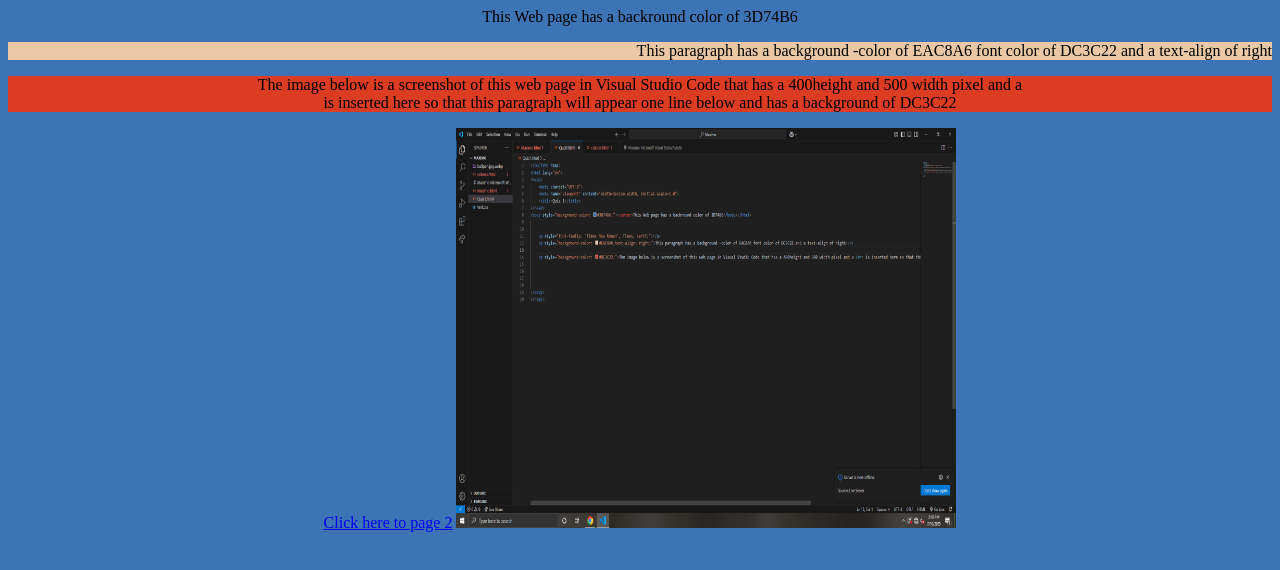
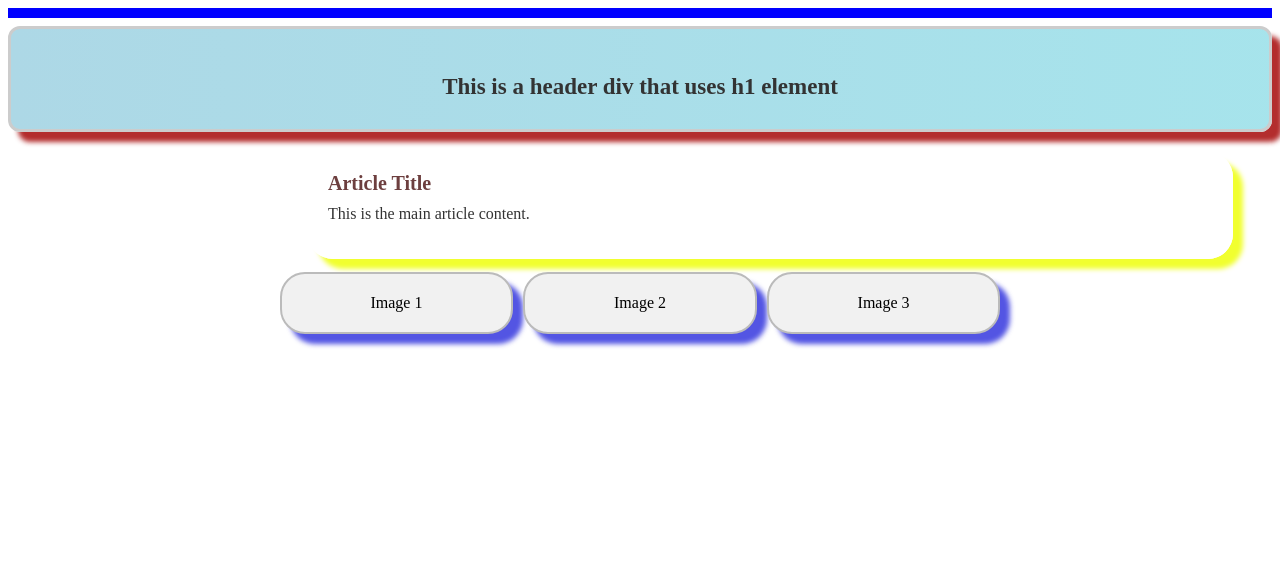
Before and after one commit to Hackercode152/My-First-Repository, a plain HTML site: page Quiz1.html in a window 1280 px wide. Drawn offline with Linux system fonts and the light colour scheme.

Commit message:
Add files via upload
Signed-off-by: Hackercode152 <111224622+Hackercode152@users.noreply.github.com>

```diff
--- a/Quiz1.html
+++ b/Quiz1.html
@@ -3,20 +3,21 @@
 <head>
     <meta charset="UTF-8">
     <meta name="viewport" content="width=device-width, initial-scale=1.0">
-    <title>Quiz 1</title>
+    <link rel="stylesheet" href="quiz.css">
+    <title>quiz</title>
 </head>
-<body style="background-color: #3D74B6;"><center>This Web page has a backround color of 3D74B6</body></html>
-
-
-    <p style="font-family: 'Times New Roman', Times, serif;"></p>
-    <p style="background-color: #EAC8A6;text-align: right;">This paragraph has a background -color of EAC8A6 font color of DC3C22 and a text-align of right</p>
-
-    <p style="background-color: #DC3C22;">The image below is a screenshot of this web page in Visual Studio Code that has a 400height and 500 width pixel and a <br> is inserted here so that this paragraph will appear one line below and has a background of DC3C22</p>
-
-     <a href="page2.html">Click here to page 2</a>
-     <img src="paint.jpeg" alt=""height="400" width="500">
-
-
-
-</body>
-</html>
+<body>
+    <hr color="blue" size="10">
+<!--Header-->
+<div class="header">
+    <h1>This is a header div that uses h1 element</h1> </div>
+<!--Article-->
+<div class="article">
+    <h2>Article Title</h2>
+    <p>This is the main article content.</p>
+</div>
+<!--Image-->
+    <div class="image-container">
+    <div class="image-box">Image 1</div>
+    <div class="image-box">Image 2</div>
+    <div class="image-box">Image 3</div>
--- /dev/null
+++ b/quiz.css
@@ -0,0 +1,59 @@
+/* Header Section */
+.header {
+  background: linear-gradient(to right, lightblue, rgba(12, 180, 202, 0.363));
+  border: 3px solid #ccc;
+  border-radius: 12px;
+  text-align: center;
+  padding: 30px;
+  margin-bottom: 20px;
+  height: 40px;
+  box-shadow: 10px 10px 5px rgba(165, 6, 6, 0.842);
+}
+
+.header h1 {
+  font-size: 23px;
+  font-weight: bold;
+  color: #333;
+  margin: 32 0 0;
+}
+
+/* Article Section */
+.article {
+  background: linear-gradient(to right, rgba(255, 255, 255, 0.904), rgb(255, 255, 255));
+  padding: 20px;
+  margin-bottom: 20px;
+  border-radius: 25px;
+  width: 70%;
+  margin: 1%;
+  margin-left: 300px;
+  box-shadow:10px 10px 5px rgb(241, 255, 47) ;
+}
+
+.article h2 {
+    font-size: 20px;
+    margin: 0;
+    font-weight: bold;
+    color: #6d3f3f;
+}
+
+.article p {
+  margin-top: 10px;
+  color: #333;
+}
+
+/* Image Container */
+.image-container {
+ display: flex;
+    justify-content: center;
+    gap: 10px;
+}
+
+.image-box {
+  flex: 0 0 15%;
+  background:#f1f1f1;
+  border-radius: 25px;
+  border: 2px solid #bbb;
+  text-align: center;
+  padding: 20px;
+  box-shadow: 10px 10px 5px rgba(11, 14, 216, 0.705);
+}
```
